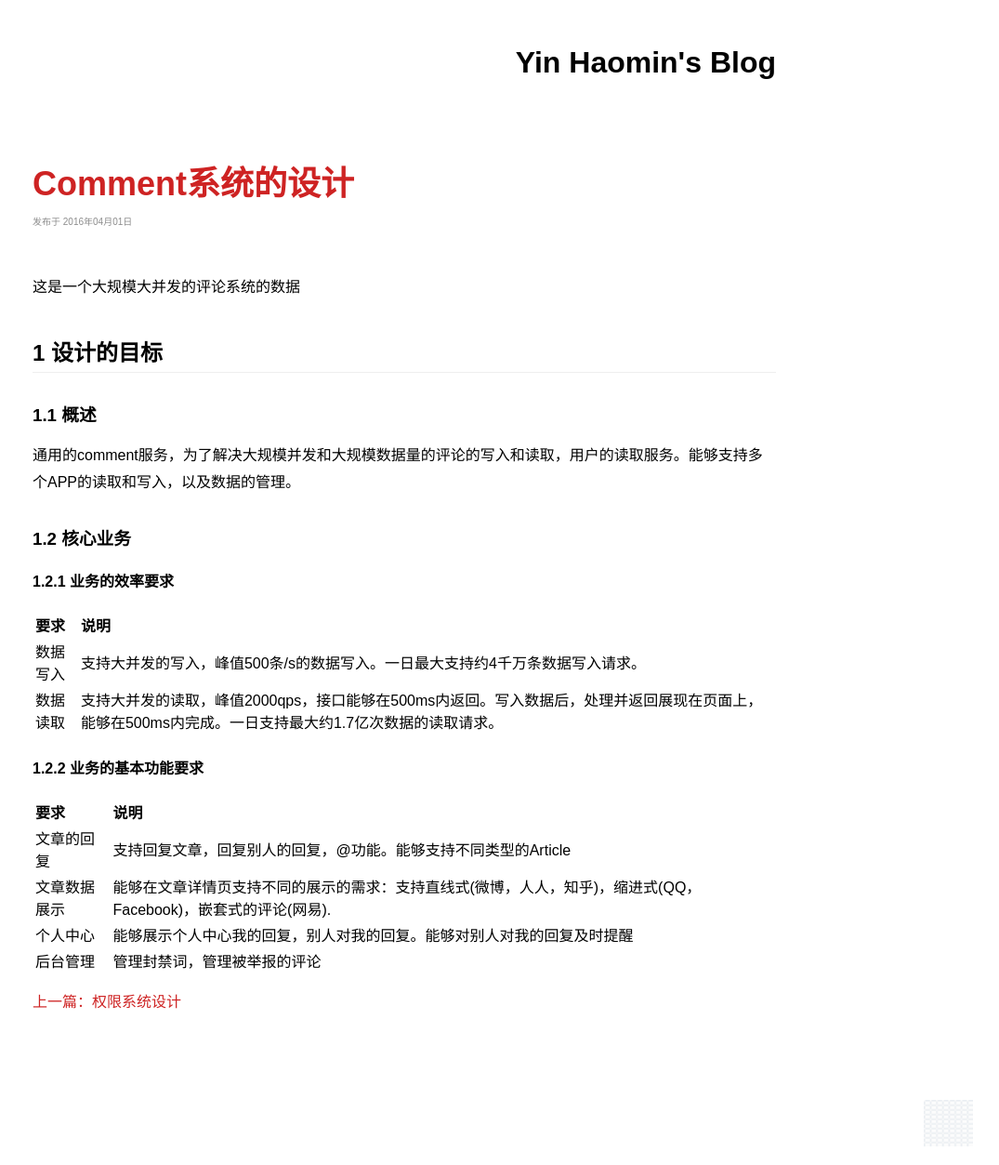
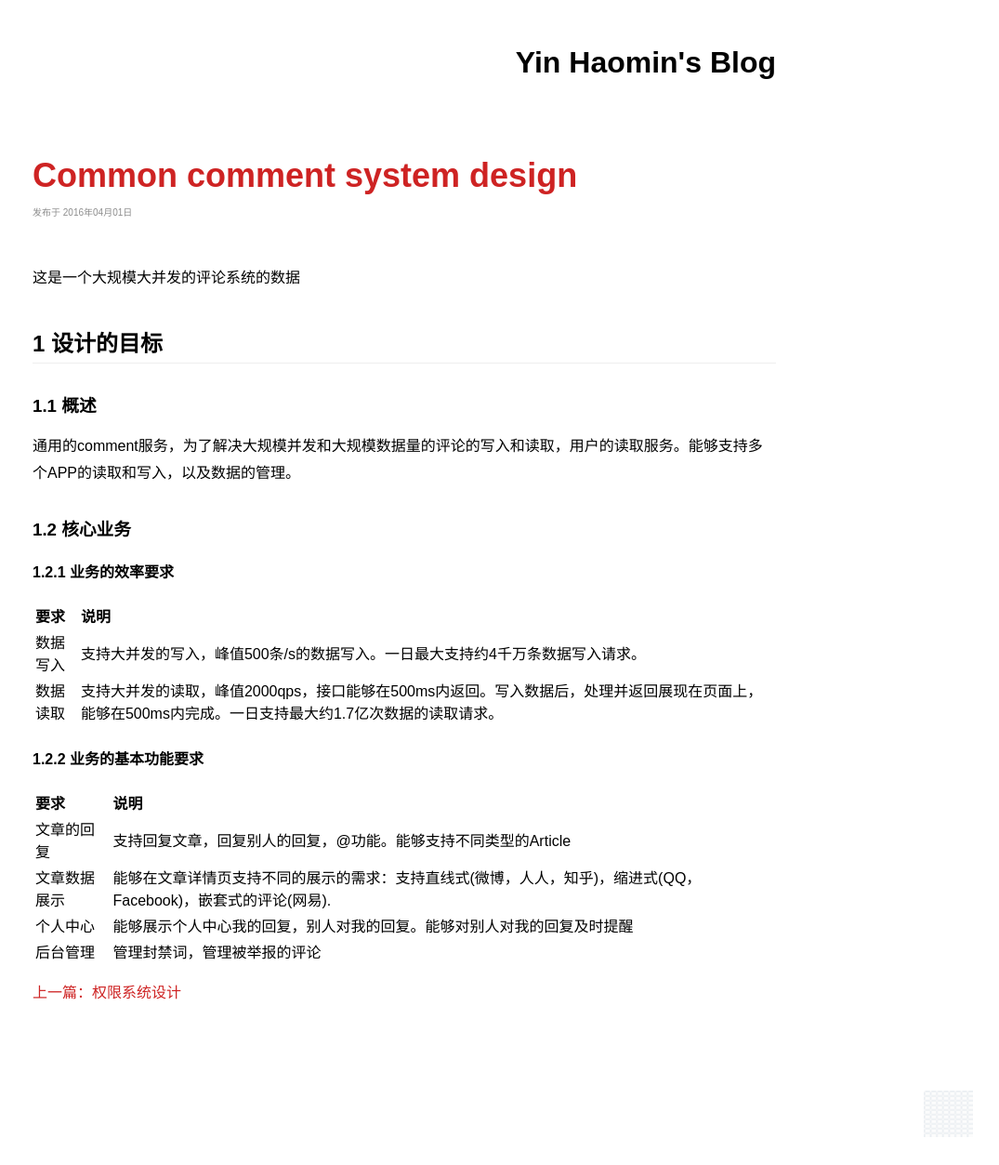
Before and after one commit to yinhaomin/yinhaomin.github.io, a Jekyll site: the page built from _posts/2016-04-01-Common comment system design.md, in a window 1280 px wide. Shown: the whole page at 93% size, without its empty margins (205-1280 px from the left). Built offline with Jekyll 4.4.1, drawn with Linux system fonts in a browser that asks for light colours; comment, search, counter and statistics services are not loaded.

Commit message:
Update and rename 2016-04-01-Comment系统的设计.md to 2016-04-01-Common comment system design.md

```diff
--- a/_posts/2016-04-01-Comment系统的设计.md
+++ b/_posts/2016-04-01-Common comment system design.md
@@ -1,6 +1,6 @@
 ---
 layout: post
-title: Comment系统的设计
+title: Common comment system design
 comments: true
 keywords: Comment,评论系统,系统设计
 ---
```
